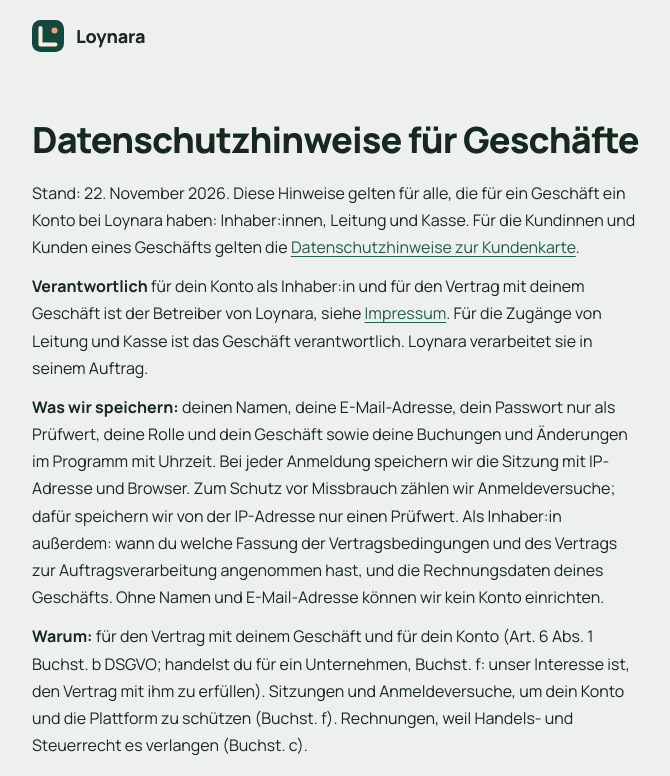
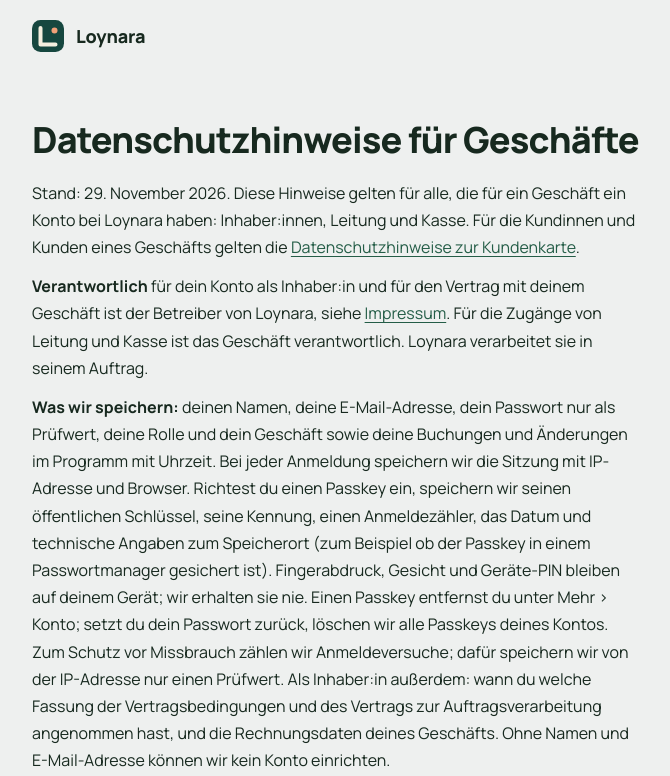
Before and after one commit to belmo-hub/loynara, a Next.js app: page /datenschutz/geschaefte in a window 1280 px wide. Shown: the top 776 px of the page, without its empty margins (268-938 px from the left). Built offline with nearby package versions, Linux system fonts and the light colour scheme.

Commit message:
Say in the owner privacy notice what a passkey stores

```diff
--- a/src/app/datenschutz/geschaefte/page.tsx
+++ b/src/app/datenschutz/geschaefte/page.tsx
@@ -11,7 +11,7 @@ export default function GeschaefteDatenschutzPage() {
     <h1>Datenschutzhinweise für Geschäfte</h1>
     <p>Stand: {OWNER_PRIVACY_NOTICE.stand}. Diese Hinweise gelten für alle, die für ein Geschäft ein Konto bei Loynara haben: Inhaber:innen, Leitung und Kasse. Für die Kundinnen und Kunden eines Geschäfts gelten die <a href="/datenschutz">Datenschutzhinweise zur Kundenkarte</a>.</p>
     <p><strong>Verantwortlich</strong> für dein Konto als Inhaber:in und für den Vertrag mit deinem Geschäft ist der Betreiber von Loynara, siehe <a href="https://getloynara.com/impressum/" target="_blank" rel="noopener">Impressum</a>. Für die Zugänge von Leitung und Kasse ist das Geschäft verantwortlich. Loynara verarbeitet sie in seinem Auftrag.</p>
-    <p><strong>Was wir speichern:</strong> deinen Namen, deine E-Mail-Adresse, dein Passwort nur als Prüfwert, deine Rolle und dein Geschäft sowie deine Buchungen und Änderungen im Programm mit Uhrzeit. Bei jeder Anmeldung speichern wir die Sitzung mit IP-Adresse und Browser. Zum Schutz vor Missbrauch zählen wir Anmeldeversuche; dafür speichern wir von der IP-Adresse nur einen Prüfwert. Als Inhaber:in außerdem: wann du welche Fassung der Vertragsbedingungen und des Vertrags zur Auftragsverarbeitung angenommen hast, und die Rechnungsdaten deines Geschäfts. Ohne Namen und E-Mail-Adresse können wir kein Konto einrichten.</p>
+    <p><strong>Was wir speichern:</strong> deinen Namen, deine E-Mail-Adresse, dein Passwort nur als Prüfwert, deine Rolle und dein Geschäft sowie deine Buchungen und Änderungen im Programm mit Uhrzeit. Bei jeder Anmeldung speichern wir die Sitzung mit IP-Adresse und Browser. Richtest du einen Passkey ein, speichern wir seinen öffentlichen Schlüssel, seine Kennung, einen Anmeldezähler, das Datum und technische Angaben zum Speicherort (zum Beispiel ob der Passkey in einem Passwortmanager gesichert ist). Fingerabdruck, Gesicht und Geräte-PIN bleiben auf deinem Gerät; wir erhalten sie nie. Einen Passkey entfernst du unter Mehr › Konto; setzt du dein Passwort zurück, löschen wir alle Passkeys deines Kontos. Zum Schutz vor Missbrauch zählen wir Anmeldeversuche; dafür speichern wir von der IP-Adresse nur einen Prüfwert. Als Inhaber:in außerdem: wann du welche Fassung der Vertragsbedingungen und des Vertrags zur Auftragsverarbeitung angenommen hast, und die Rechnungsdaten deines Geschäfts. Ohne Namen und E-Mail-Adresse können wir kein Konto einrichten.</p>
     <p><strong>Warum:</strong> für den Vertrag mit deinem Geschäft und für dein Konto (Art. 6 Abs. 1 Buchst. b DSGVO; handelst du für ein Unternehmen, Buchst. f: unser Interesse ist, den Vertrag mit ihm zu erfüllen). Sitzungen und Anmeldeversuche, um dein Konto und die Plattform zu schützen (Buchst. f). Rechnungen, weil Handels- und Steuerrecht es verlangen (Buchst. c).</p>
     {/* Names the verification (ENG-278) and password-reset (ENG-279) emails: this page merges only after or together with them. */}
     <p><strong>E-Mails:</strong> Wir schicken dir E-Mails, die zu deinem Konto und zum Vertrag gehören: die Bestätigung deiner E-Mail-Adresse, das Zurücksetzen deines Passworts, Erinnerungen und Berichte zu deinem Programm. Werbung schicken wir dir nur mit deiner Einwilligung.</p>
--- a/src/lib/owner-privacy.ts
+++ b/src/lib/owner-privacy.ts
@@ -1,2 +1,2 @@
 // ENG-277: the owner privacy notice (Legal, 19 Nov 2026). A new text gets a new version and „Stand“; the repo history keeps the old one.
-export const OWNER_PRIVACY_NOTICE = { version: "2026-11-22", stand: "22. November 2026", href: "/datenschutz/geschaefte" } as const;
+export const OWNER_PRIVACY_NOTICE = { version: "2026-11-29", stand: "29. November 2026", href: "/datenschutz/geschaefte" } as const;
```
Also changed, not shown: 1 other file (tests, documents, lock files or other folders).
